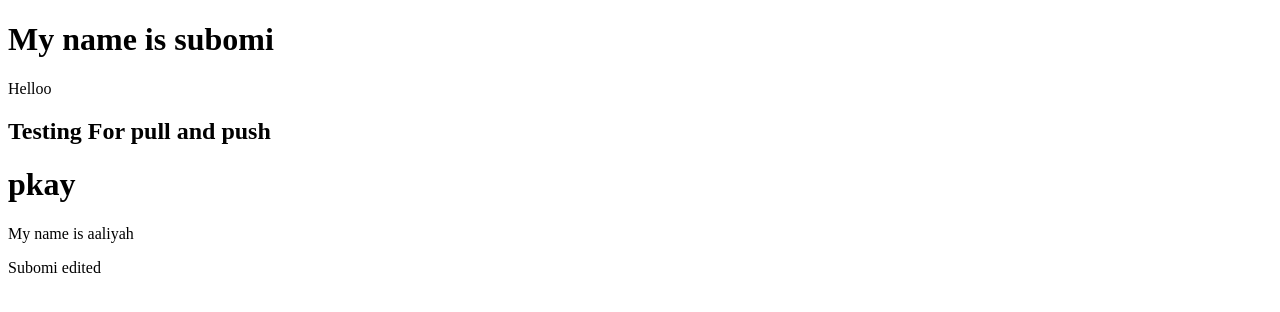
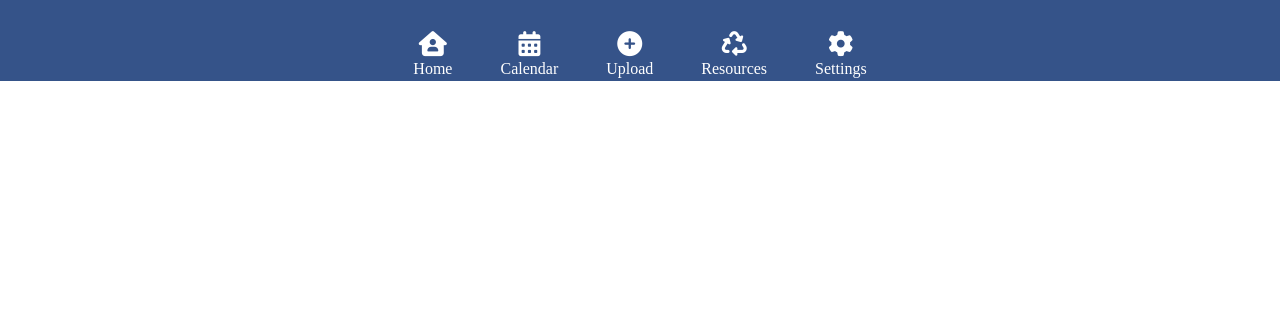
Before and after one commit to Alori-Daniel/CLASSIE-PROJECT, a plain HTML site: page pages/Dashboard/home.html in a window 1280 px wide. Drawn offline with Linux system fonts and the light colour scheme.

Commit message:
Working on dashboard

```diff
--- a/css/Dashboard-css/dashboard.css
+++ b/css/Dashboard-css/dashboard.css
@@ -0,0 +1,45 @@
+*{
+    margin: 0;
+    padding: 0;
+}
+
+#header{
+    display: flex;
+    justify-content: center;
+    padding-top: 2rem;
+    padding-bottom: 0.2rem;
+    background-color: #355389;
+}
+#header .navbar{
+    display: flex;
+}
+
+#header .navbar li{
+    display: flex;
+    flex-direction: column;
+    align-items: center;
+    margin: 0 1.5rem;
+    list-style: none;
+}
+
+#header .navbar li a{
+    text-decoration: none;
+    color: #FFFFFF;
+    font-weight: 400;
+}
+#header .navbar li i{
+    font-weight: 700;
+    font-size: 25px;
+    color: #FFFFFF;
+    padding-bottom: 3px;
+}
+
+#header .navbar li a:hover{
+    text-decoration: underline;
+}
+
+#header .navbar li a::after{
+    content: "";
+    top: 20px;
+    width: 10px;
+}
--- a/pages/Dashboard/home.html
+++ b/pages/Dashboard/home.html
@@ -3,16 +3,43 @@
   <head>
     <meta charset="UTF-8" />
     <meta name="viewport" content="width=device-width, initial-scale=1.0" />
-    <title>Document</title>
+    <title>CLASSIE</title>
+    <link rel="stylesheet" href="../../css/Dashboard-css/dashboard.css">
   </head>
   <body>
-    <h1>My name is subomi</h1>
-    <p>Helloo
-    </p>
-    <h2>Testing For pull and push</h2>
-    <h1>pkay</h1>
-    <p>My name is aaliyah</p>
-    <p>Subomi edited</p>
 
+    <section id="header">
+      <ul class="navbar">
+        <li>
+          <i class="fa-solid fa-house-user"></i>
+          <a href="./home.html">Home</a>
+        </li>
+        <li>
+          <i class="fa-solid fa-calendar-days"></i>
+          <a href="./calender.html">Calendar</a>
+        </li>
+        <li>
+          <i class="fa-solid fa-circle-plus"></i>
+          <a href="./upload.html">Upload</a>
+        </li>
+        <li>
+          <i class="fa-solid fa-recycle"></i>
+          <a href="./resources.html">Resources</a>
+        </li>
+        <li>
+          <i class="fa-solid fa-gear"></i>
+          <a href="./settings.html">Settings</a>
+        </li>
+      </ul>
+    </section>
+
+
+
+
+
+
+    <script src="https://kit.fontawesome.com/8e4631de39.js" crossorigin="anonymous"></script> <!-- IMPORTING LOGO FROM FONT AWESOME-->
+
+    <script src="../../js/script.js" charset="UTF-8"></script>
   </body>
 </html>
```
